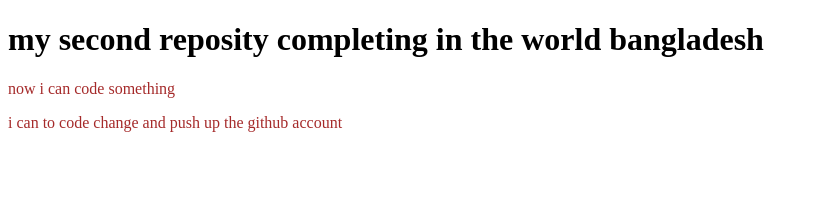
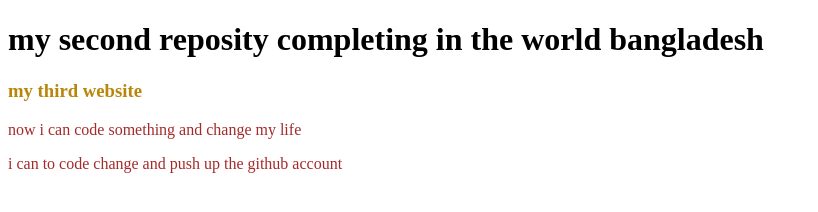
Before and after one commit to ziauddin10/my-second-new-repo, a plain HTML site: page index.html in a window 1280 px wide. Shown: the whole page, without its empty margins (0-818 px from the left). Drawn offline with Linux system fonts and the light colour scheme.

Commit message:
some change

```diff
--- a/index.html
+++ b/index.html
@@ -8,7 +8,8 @@
 </head>
 <body>
     <h1>my second reposity completing in the world bangladesh</h1>
-    <p>now i can code something</p>
+    <h3>my third website</h3>
+    <p>now i can code something and change my life</p>
     <p>i can to code change and push up the github account</p>
 </body>
 </html>
--- a/style.css
+++ b/style.css
@@ -1,3 +1,6 @@
 p{
     color:brown;
 }
+h3{
+    color:darkgoldenrod;
+}
```
